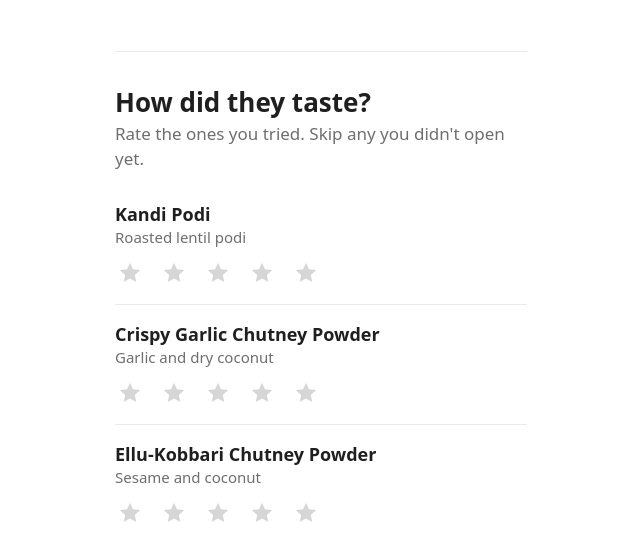
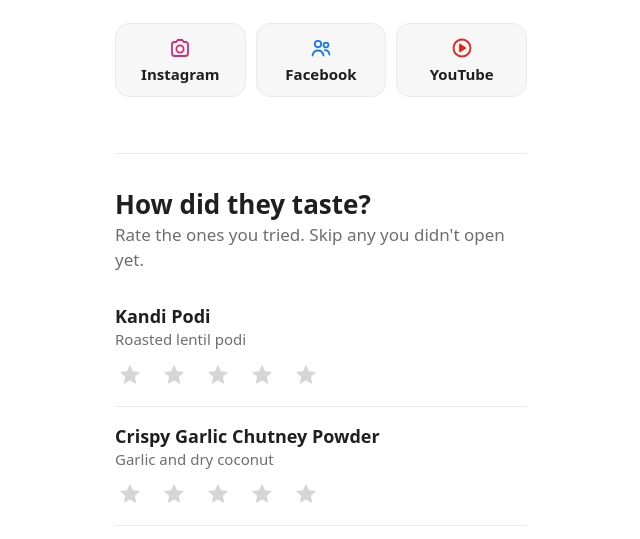
Before and after one commit to huridakathe/huridakathe.github.io, a plain HTML site: page index.html in a window 1280 px wide. Shown: the part 237-776 px from the top of the page, without its empty margins (319-959 px from the left). Drawn offline with Linux system fonts and the light colour scheme; a web font is replaced by a local one.

Commit message:
Show social buttons without links; tapping says "coming soon"
Co-Authored-By: Claude Opus 5.5 <noreply@anthropic.com>
Claude-Session: https://claude.ai/code/session_01P6uAobyiq8RnUSAtieXixm

```diff
--- a/index.html
+++ b/index.html
@@ -78,7 +78,9 @@
     font-weight: 600;
     font-size: 15px;
   }
+  .social a { cursor: pointer; }
   .social a:active { background: #EFEFEF; }
+  .hero p.soon { min-height: 1.4em; margin: 8px auto 0; font-size: 14px; color: var(--muted); }
   .social a:focus-visible { outline: 2px solid var(--brand); outline-offset: 2px; }
   .social svg { width: 24px; height: 24px; }
   .social .ig svg { color: #D62976; }
@@ -242,6 +244,7 @@
         YouTube
       </a>
     </nav>
+    <p class="soon" id="social-soon" aria-live="polite"></p>
   </header>
 
   <main class="panel">
@@ -352,11 +355,23 @@
   };
   /* ===================================================== */
 
-  /* A button stays hidden until its real link is filled in above */
-  [["link-instagram", CONFIG.instagram], ["link-facebook", CONFIG.facebook], ["link-youtube", CONFIG.youtube]].forEach(function (pair) {
-    const a = document.getElementById(pair[0]);
-    if (!pair[1] || pair[1].indexOf("YOUR_") > -1) a.style.display = "none";
-    else a.href = pair[1];
+  /* Buttons always show. Until a real link is filled in above, tapping one says "coming soon" */
+  const soon = document.getElementById("social-soon");
+  let soonTimer;
+  function showSoon(name) {
+    soon.textContent = name + " page coming soon";
+    clearTimeout(soonTimer);
+    soonTimer = setTimeout(function () { soon.textContent = ""; }, 2500);
+  }
+  [["link-instagram", CONFIG.instagram, "Instagram"], ["link-facebook", CONFIG.facebook, "Facebook"], ["link-youtube", CONFIG.youtube, "YouTube"]].forEach(function (item) {
+    const a = document.getElementById(item[0]);
+    if (item[1] && item[1].indexOf("YOUR_") === -1) { a.href = item[1]; return; }
+    a.removeAttribute("href");
+    a.removeAttribute("target");
+    a.setAttribute("role", "button");
+    a.tabIndex = 0;
+    a.addEventListener("click", function () { showSoon(item[2]); });
+    a.addEventListener("keydown", function (e) { if (e.key === "Enter" || e.key === " ") { e.preventDefault(); showSoon(item[2]); } });
   });
 
   const WORDS = ["", "Not for me", "Okay", "Good", "Very good", "Loved it"];
```
